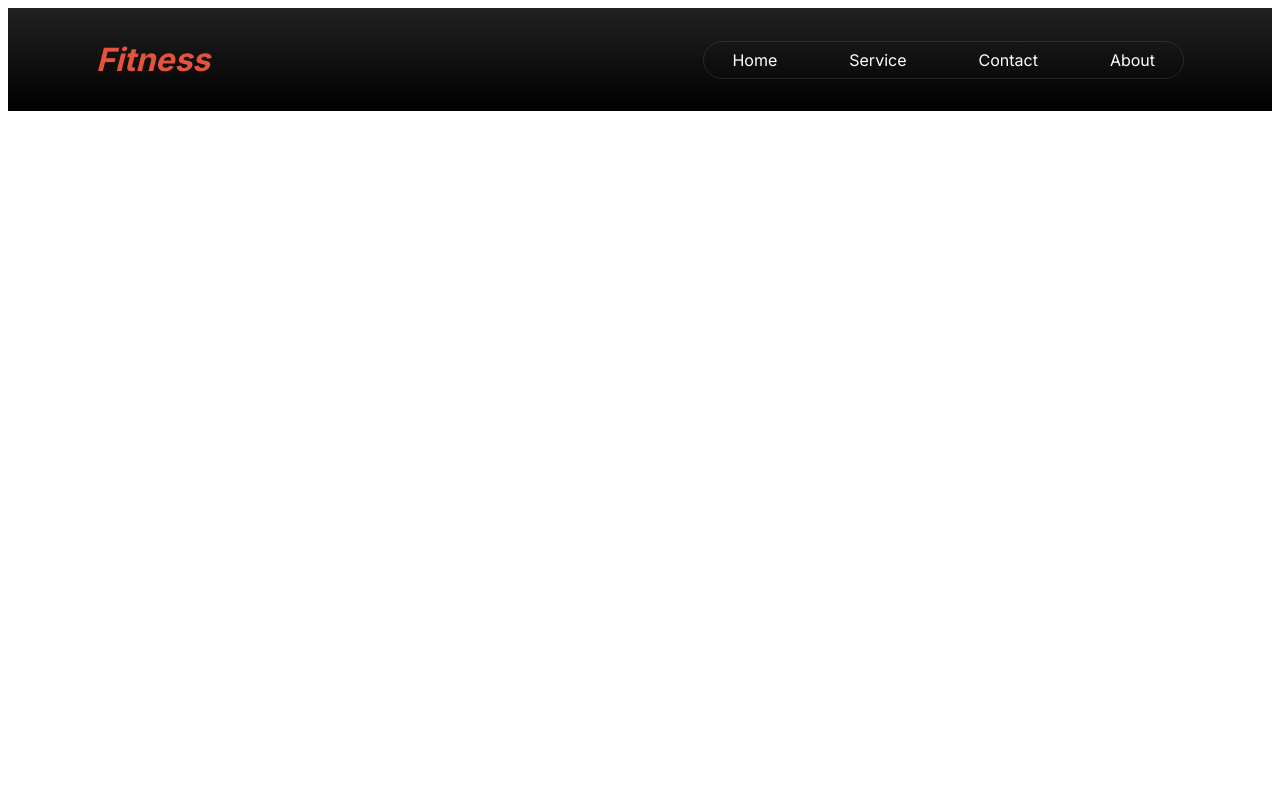
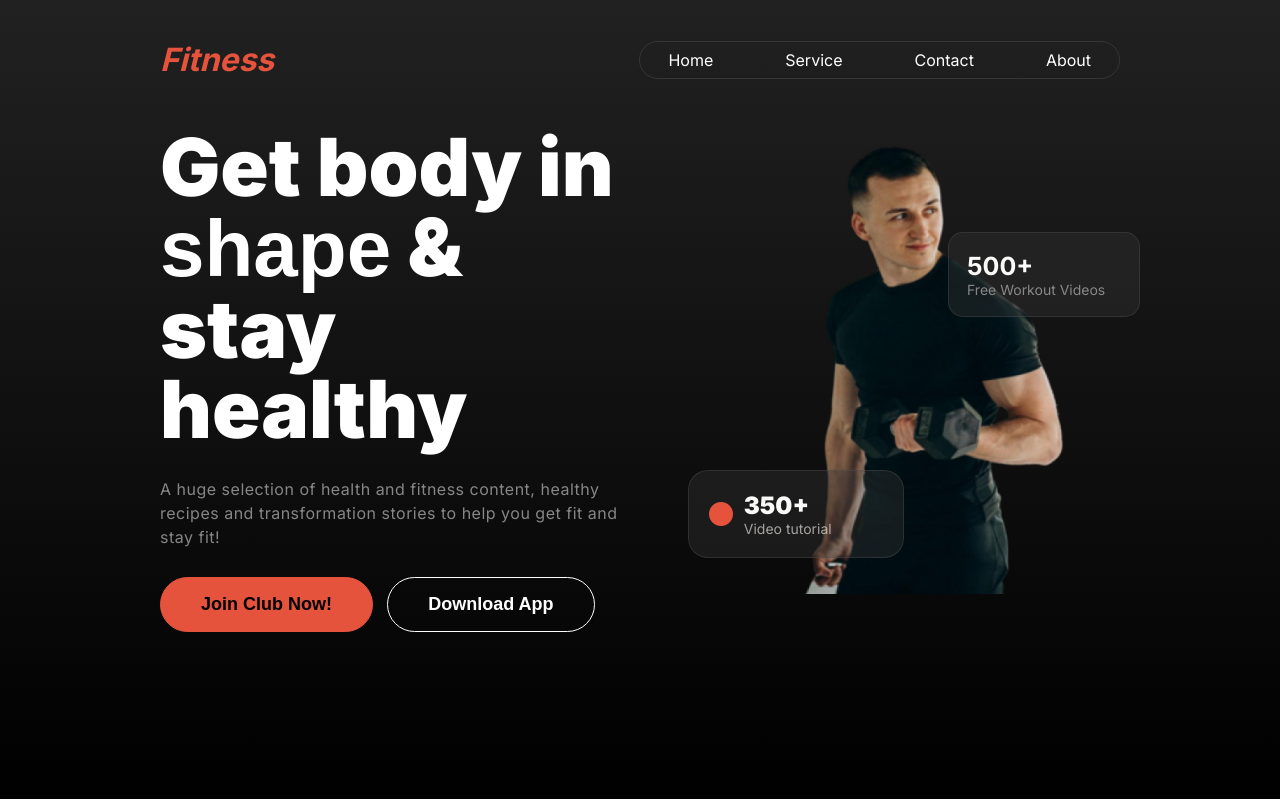
Before and after one commit to stopstressingme0ut/fitness-website, a plain HTML site: page index.html in a window 1280 px wide. Drawn offline with Linux system fonts and the light colour scheme; a web font is replaced by a local one.

Commit message:
added banner section

```diff
--- a/index.html
+++ b/index.html
@@ -6,6 +6,7 @@
     <title>Fitness</title>
     <script src="https://kit.fontawesome.com/12c401b8a1.js" crossorigin="anonymous"></script>
     <link rel="stylesheet" href="/style/styles.css">
+    <link rel="stylesheet" href="https://cdnjs.cloudflare.com/ajax/libs/font-awesome/6.6.0/css/all.min.css" integrity="sha512-Kc323vGBEqzTmouAECnVceyQqyqdsSiqLQISBL29aUW4U/M7pSPA/gEUZQqv1cwx4OnYxTxve5UMg5GT6L4JJg==" crossorigin="anonymous" referrerpolicy="no-referrer" />
 </head>
 <body class="inter-font">
     <header class="bg-color">
@@ -18,7 +19,28 @@
                 <li class="nav-item"><a href="" class="nav-link text-white">About</a></li>
             </ul>
         </nav>
-
+        <div class="hero-content">
+            <div class="left-content">
+                <h1>Get body in<br><span class="miama-font">shape</span> & stay healthy</h1>
+                <p>A huge selection of health and fitness content, healthy recipes and transformation stories to help you get fit and stay fit!</p>
+                <button type="button" class="primary-btn">Join Club Now!</button>
+                <button type="button" class="secondary-btn">Download App</button>
+            </div>
+            <div class="right-content">
+                <img src="./images/banner.png" alt="">
+                <div class="bottom-left">
+                    <i class="fa-solid fa-circle fa-xl" style="color: #e6533c;"></i>
+                    <div class="bottom-left-text">
+                        <h3>350+</h3>
+                        <h4>Video tutorial</h4>
+                    </div>
+                </div>
+                <div class="top-right-text">
+                    <h3>500+</h3>
+                    <h4>Free Workout Videos</h4>
+                </div>
+            </div>
+        </div>
     </header>
 
     <main>
--- a/style/styles.css
+++ b/style/styles.css
@@ -15,7 +15,11 @@
 }
 
 /* shared styles */
-
+*{
+    box-sizing: border-box;
+    margin: 0;
+    padding: 0;
+}
 .display-flex{
     display: flex;
 }
@@ -29,6 +33,7 @@
 
 .bg-color{
     background: linear-gradient(0deg, rgba(0, 0, 0, 1) 0%, rgb(33, 33, 33) 100%);
+    padding: 2.5rem 10rem;
 }
 
 .orange-color{
@@ -41,7 +46,7 @@
 .navbar{
     justify-content: space-between;
     align-items: center;
-    padding: 0 5.5rem;
+    /* padding: 0 60px; */
 
 }
 
@@ -83,11 +88,117 @@
     border-radius: 39px;
     padding: 2px;
     display: flex;
-    transition: ease-in .4s;
-    gap: 20px
+    transition: ease-in .2s;
+    gap: 20px;
 }
 
 .brand{
     font-size: 2rem;
     font-weight: 700;
 }
+
+.hero-content{
+    display: grid;
+    grid-template-columns: repeat(2,1fr);
+    margin: 3rem 0;
+}
+
+.left-content{
+    place-content: center;
+    margin-top: -5rem;
+}
+
+.hero-content h1 {
+    color: white;
+    font-weight: 900;
+    font-size: 80px;
+    line-height: 100%;
+}
+
+.hero-content p{
+    color: rgba(255, 255, 255, 0.5);
+    font-size: 1rem;
+    font-weight: 400;
+    line-height: 24px;
+    letter-spacing: 0.5px;
+    margin: 28px 0;
+}
+
+.primary-btn{
+    font-size: 18px;
+    font-weight: 600;
+    padding: 16px 40px 16px 40px;
+    border: 1px solid #e6533c;
+    border-radius: 42px;
+    background-color: #e6533c;
+    margin-right: 10px;
+}
+
+.secondary-btn{
+    font-size: 18px;
+    font-weight: 600;
+    color: rgb(255, 255, 255);
+    border: 1px solid rgb(255, 255, 255);
+    border-radius: 42px;
+    padding: 16px 40px 16px 40px;
+    background: transparent;
+}
+
+.right-content{
+    position: relative;
+}
+
+.right-content img{
+    height: 80%;
+    margin-left: 10rem;
+}
+
+.bottom-left {
+    display: grid;
+    width: 45%;
+    grid-template-columns: 20% 60%;
+    background: #3838385d;
+    position: absolute;
+    border: 1px solid #5454545d;
+    margin-top: -8rem;
+    margin-left: 3rem;
+    padding: 20px;
+    border-radius: 20px;
+    align-items: center;
+}
+
+.bottom-left-text h3{
+    color:rgb(250, 250, 249);
+    font-size: 24px;
+    font-weight: 900;
+}
+
+.bottom-left-text h4 {
+    font-size: 14px;
+    font-weight: 400;
+    color:rgba(239, 237, 232, 0.65);
+}
+
+.top-right-text{
+    width: 40%;
+    background: #3838385d;
+    position: absolute;
+    border: 1px solid #5454545d;
+    padding: 18px;
+    top: 18%;
+    right: -20px;
+    border-radius: 15px;
+    align-items: center;
+}
+
+.top-right-text h3{
+    font-size: 25px;
+    font-weight: 700;
+    color:rgb(250, 250, 249);
+}
+
+.top-right-text h4{
+    font-size: 14px;
+    font-weight: 400;
+    color: #888888;
+}
```
